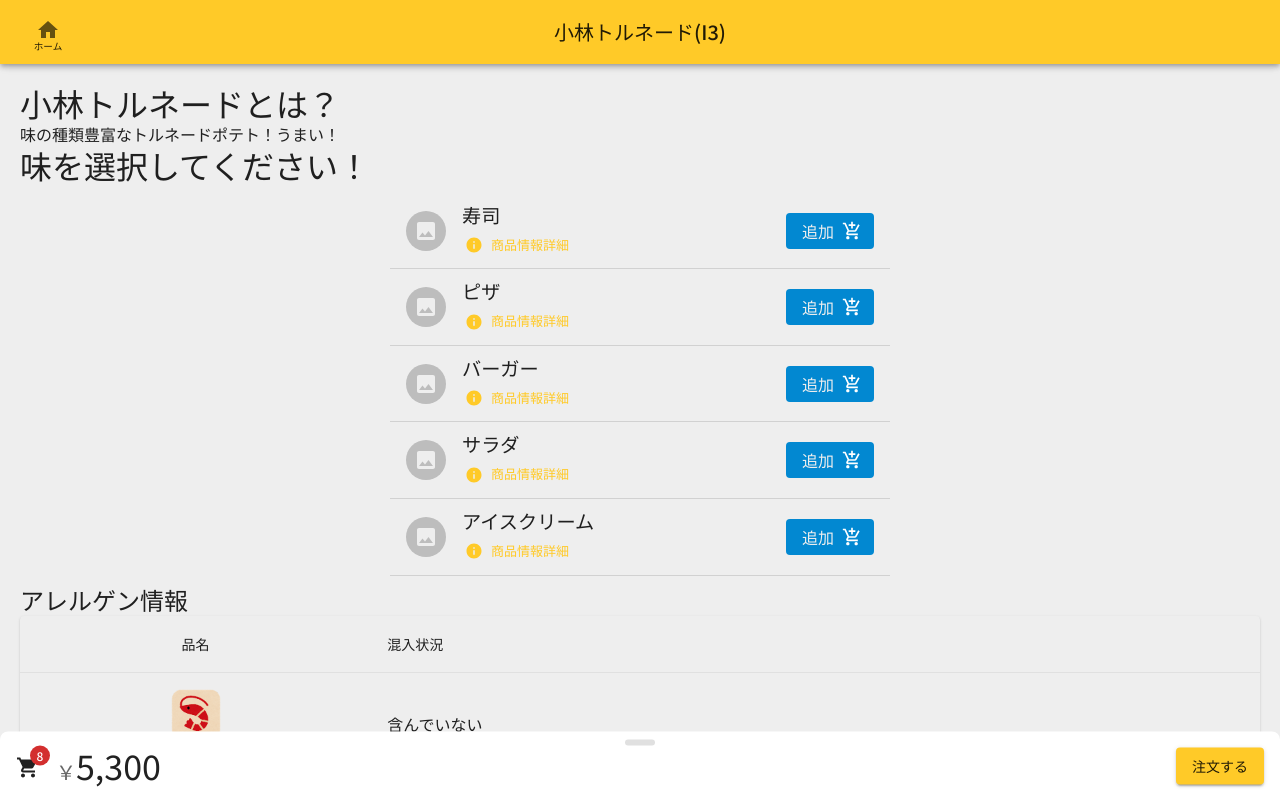
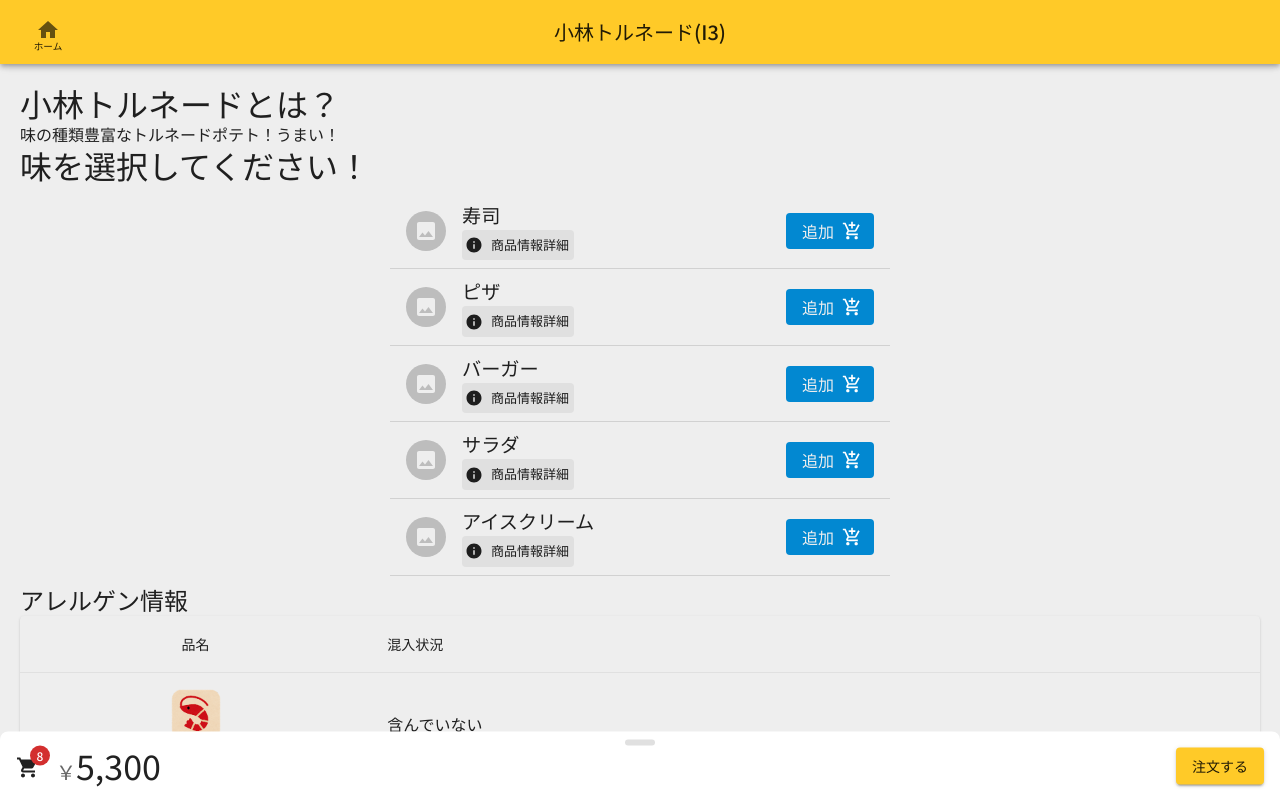
Before and after one commit to dokimiki/scfes23-foodorder, a Next.js app: page /I3/order/menus in a window 1280 px wide. Shown: the top 800 px of the page. Built offline with nearby package versions, Linux system fonts and the light colour scheme.

Commit message:
change color

```diff
--- a/src/app/[shop_id]/order/menus/MenuItemPaper.tsx
+++ b/src/app/[shop_id]/order/menus/MenuItemPaper.tsx
@@ -45,6 +45,8 @@ export default function MenuItemPaper({ name, price, onClickAddToCart }: { name:
                         startIcon={<InfoIcon />}
                         variant="text"
                         sx={{
+                            color: theme.palette.getContrastText(grey[300]),
+                            backgroundColor: grey[300],
                             "&:hover": {
                                 backgroundColor: grey[500],
                             },
```
